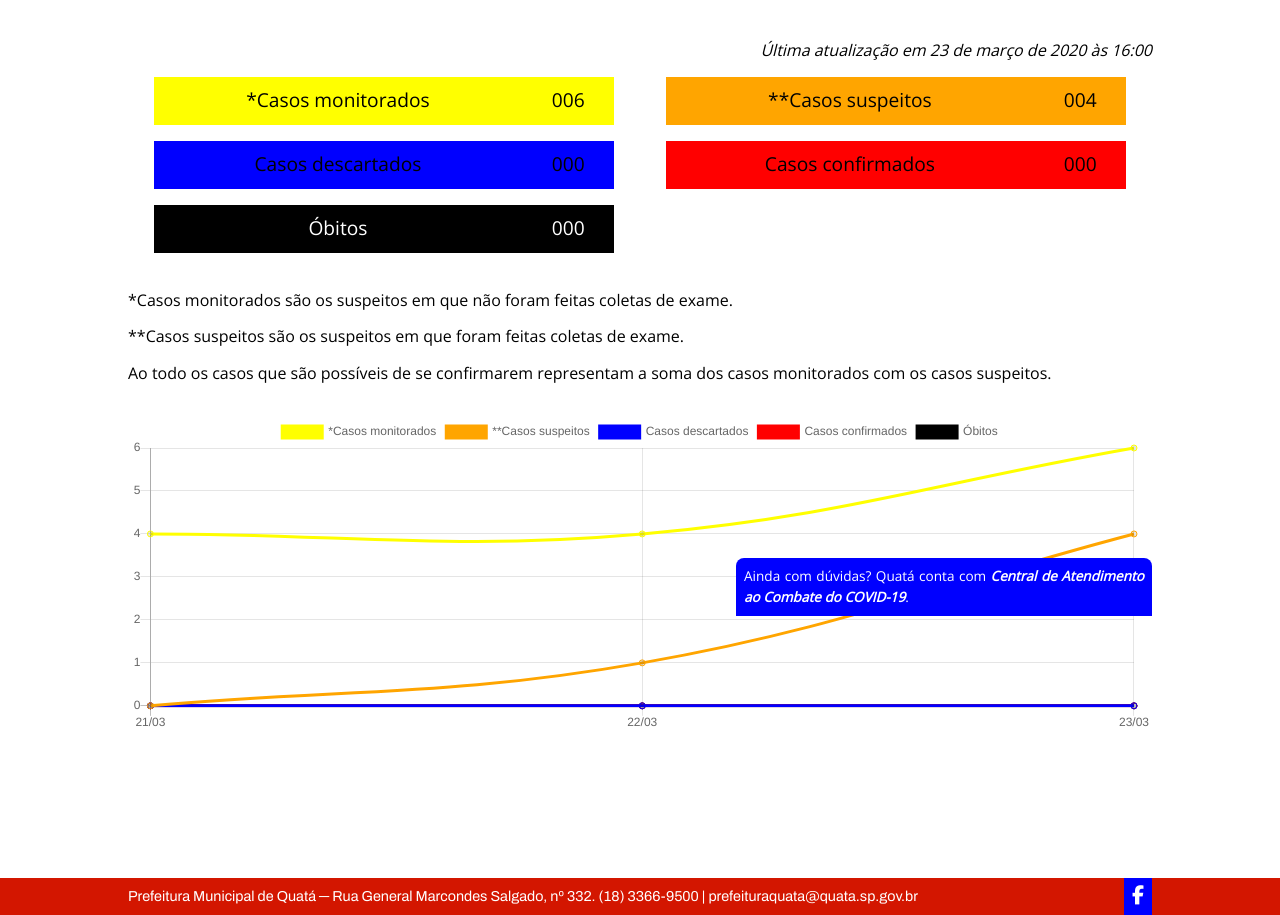
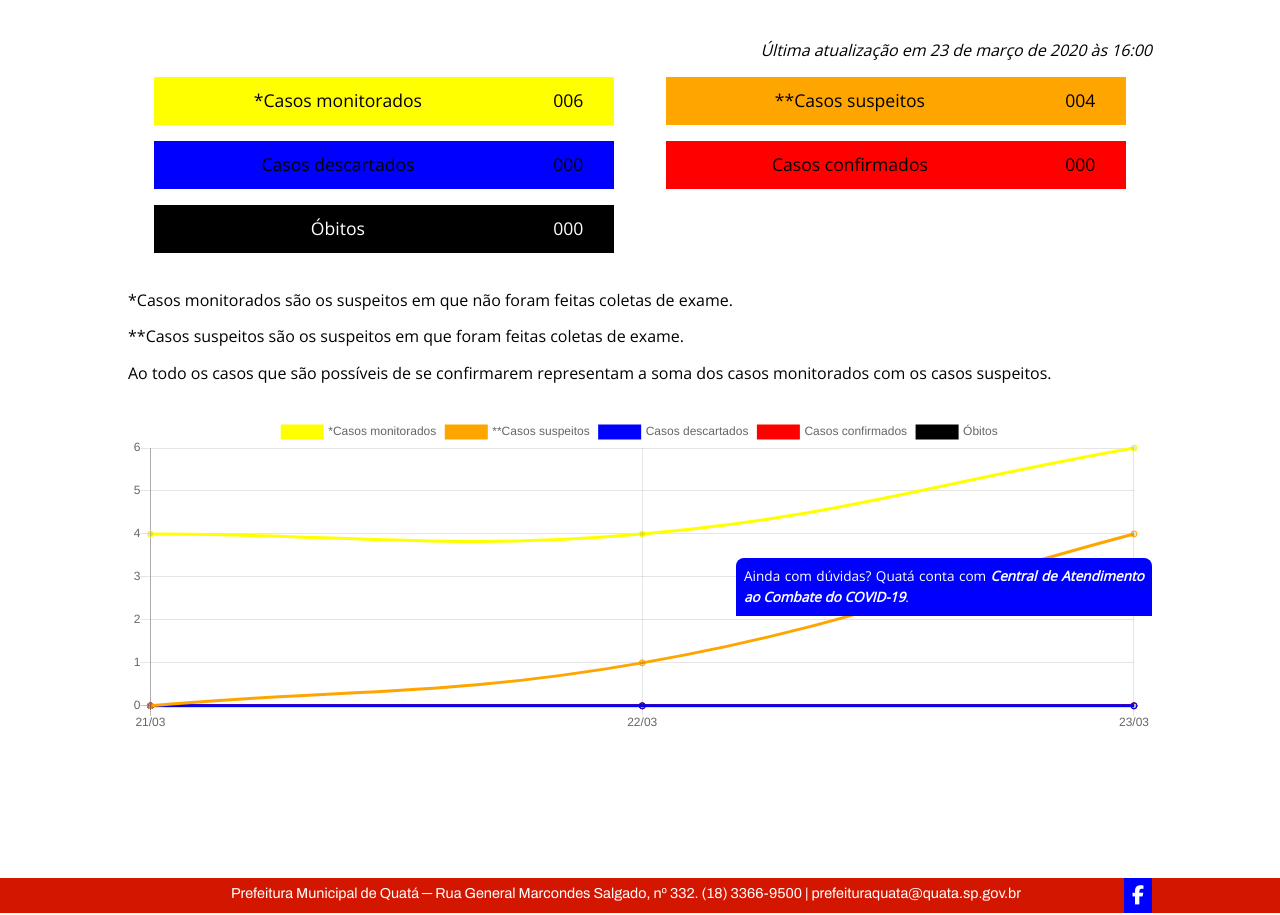
Before and after one commit to rafaelssantos/coronavirus, a PHP site: page / in a window 1280 px wide. Shown: the part 184-1099 px from the top of the page. Run offline with PHP 8.4, Linux system fonts and the light colour scheme; some libraries are stand-ins or nearby versions.

Commit message:
Correções de estilo.

```diff
--- a/css/footer.css
+++ b/css/footer.css
@@ -14,21 +14,26 @@ footer {
 
 footer .footer-container {
   width: 80%;
+  height: 100%;
   margin: auto;
   display: flex;
-  align-items: center;
   flex-direction: row;
+  align-items: stretch;
 }
 
 
 footer .footer-container .copyright-container{
+  padding-top: 0.5rem;
+  padding-bottom: 0.5rem;
   text-align: center;
+  flex: 1;
   font-family: 'Archivo', sans-serif;
   font-size: 90%;
+  line-height: 110%;
   color: #fff;
 }
 
-footer .footer-container .copyright-container a{
+.footer-container .copyright-container a{
   text-decoration: none;
   color: #FFF;
   text-align: center;
@@ -36,26 +41,25 @@ footer .footer-container .copyright-container a{
 }
 
 footer .footer-container .social-container{
-  flex: 1 0 auto;
-  /* text-align: right; */
-  /* align-items: center; */
   color: #fff;
-  display: block;
+  display: flex;
+  align-items: stretch;
 }
 
 footer .footer-container .social-container a {
-  float: right;
+  display: flex;
+  align-items: center;
   text-decoration: none;
+  background: green;
   color: #fff;
-  /* font-weight: bold; */
   font-size: 80%;
-  display: block;
-  padding: 0.5rem;
+  padding: auto;
 }
 
 
 footer .footer-container .social-container a i {
   font-size: 150%;
+  padding: 0.5rem;
 }
 
 
@@ -63,16 +67,8 @@ footer .footer-container .social-container a[id=facebook-logo]{
   background: blue;
 }
 
-/* footer .footer-container .social-container a[id=channel-logo]:hover{
-  background: red;
-} */
 
 footer .footer-container .social-container a[id=facebook-logo]:hover{
-  background: blue;
+  background: white;
+  color: blue
 }
-
-
-
-footer .footer-container .social-container a[id=mail-logo]:hover{
-  background: #259447;
-}
--- a/css/header.css
+++ b/css/header.css
@@ -154,7 +154,7 @@
 /****************************************************************************************************/
 /****************************************************************************************************/
 
-@media (max-width: 55rem) {
+@media (max-width: 57rem) {
 	.header .menu-container  ul li  {
 		width: 33.333333333333%;
 	}
--- a/css/home.css
+++ b/css/home.css
@@ -1,7 +1,7 @@
 .cases-panel-container {
     width: 100%;
     display: inline-block;
-    font-size: 120%;
+    font-size: 110%;
     margin-bottom: 2rem;
 }
 
@@ -63,15 +63,6 @@
     background: black;
     color: white;
 }
-/*
-#label-monitorados .cases-label, #label-suspeitos .cases-label, #label-descartados .cases-label, #label-confirmados .cases-label{
-    border-right: solid black 0.1rem;
-}
-
-#label-obitos .cases-label{
-    border-right: solid white 0.1rem;
-} */
-
 
 
 .update-panel-container{
@@ -84,12 +75,6 @@
     font-style: italic;
 }
 
-
-
-.fake-news-container{
-    font-size: 110%;
-    width: 100%;
-}
 
 .fake-news-container > span{
     font-style: italic;
--- a/css/html.css
+++ b/css/html.css
@@ -1,5 +1,5 @@
 html{
-	max-width: 1366px;
+	max-width: 1920px;
 	margin: auto;
 }
 
--- a/html/footer.php
+++ b/html/footer.php
@@ -1,6 +1,5 @@
 <footer class='footer'>
 	<div class='footer-container'>
-
 		<div class='copyright-container'>
 				<p><a href='http://www.quata.sp.gov.br/'>Prefeitura Municipal de Quatá</a> ─ Rua General Marcondes Salgado, nº 332. (18) 3366-9500 | prefeituraquata@quata.sp.gov.br</p>
 		</div>
```
